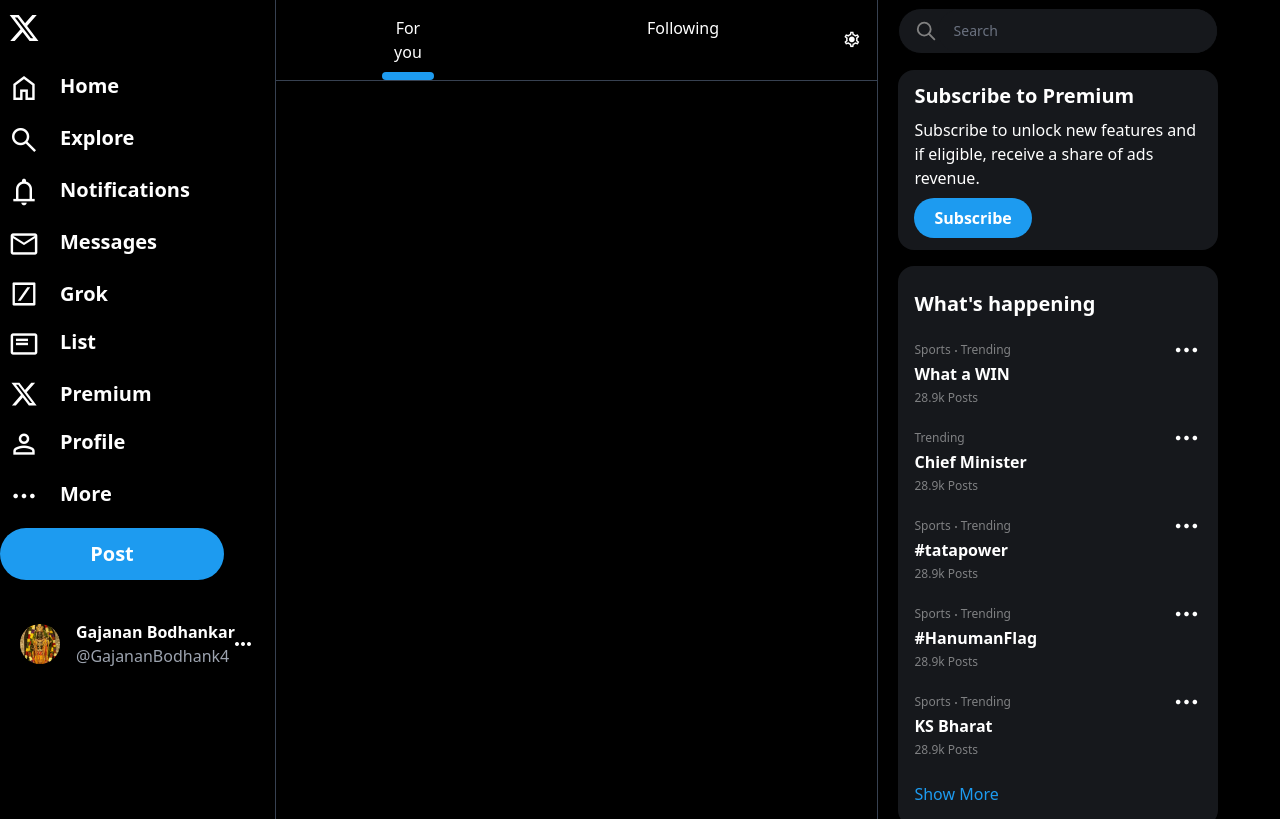
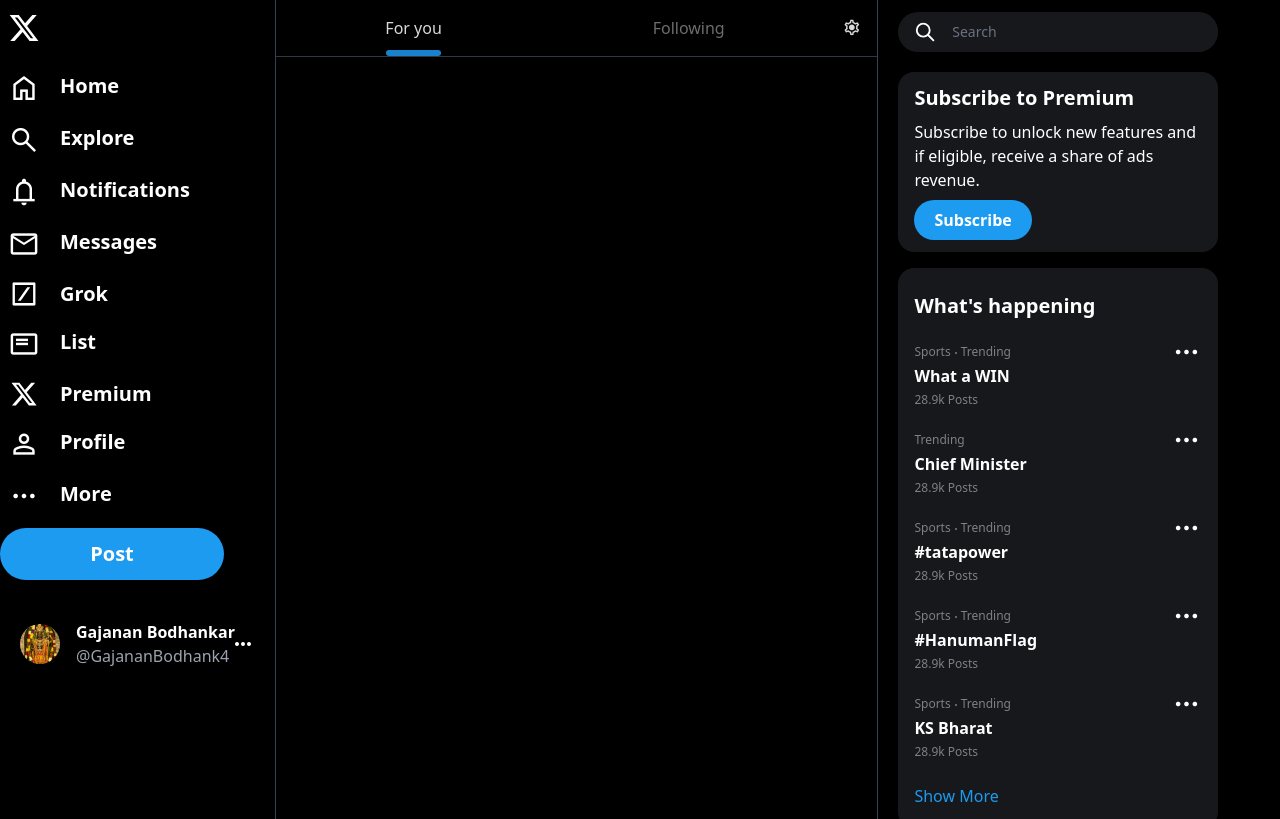
Before and after one commit to GajananBodhankar/TailwindCSS, a website: page index.html in a window 1280 px wide. Shown: the top 819 px of the page. Drawn offline with nearby package versions, Linux system fonts and the light colour scheme.

Commit message:
WOrked on sticky bar

```diff
--- a/index.html
+++ b/index.html
@@ -201,15 +201,17 @@
         </div>
       </div>
       <div class="second w-full border-gray-700 border-x-[0.1px] lg:mt-0 mt-12">
-        <div class="flex border-b-[0.1px] border-gray-700 justify-between">
         <div
-            class="px-[6.7rem] text-center hover:bg-right-hover py-4 underBlue relative"
+          class="flex border-b-[0.1px] border-gray-700 justify-between sticky top-0 bg-black opacity-85"
+        >
+          <div
+            class="w-[47%] text-center hover:bg-right-hover py-4 underBlue relative"
             id="foryou"
           >
             For you
           </div>
           <div
-            class="px-[6.7rem] text-center hover:bg-right-hover py-4 relative"
+            class="w-[47%] text-center hover:bg-right-hover py-4 relative opacity-50"
             id="following"
           >
             Following
@@ -223,13 +225,16 @@
             </span>
           </div>
         </div>
+
       </div>
       <div class="third w-4/6 hidden lg:block">
-        <div class="ml-5 mt-2 w-80 space-y-4">
+        <div class="ml-5 w-80 space-y-4">
+          <div
+            class="sticky top-0 pt-3 w-full opacity-100 z-10 bg-black pb-1"
+          >
             <div
               id="one"
-            class="bg-right-main inline-flex justify-start rounded-full w-full pl-4"
-            style="border: 1px solid black"
+              class="inline-flex justify-start rounded-full w-full pl-4 h-10 bg-right-main "
             >
               <svg
                 fill="none"
@@ -243,14 +248,14 @@
                 <path
                   d="M21 21l-6-6m2-5a7 7 0 11-14 0 7 7 0 0114 0z"
                   id="searchIcon"
-                style="color: grey"
                 ></path>
               </svg>
               <input
                 type="text"
-              class="py-3 text-sm placeholder:text-gray-500 w-full rounded-full pl-4 bg-right-main focus:outline-none"
+                class="py-3 text-sm placeholder:text-gray-500 w-full rounded-full bg-right-main pl-4 focus:outline-none"
                 placeholder="Search"
               />
+            </div>
           </div>
           <div class="bg-right-main py-3 px-4 rounded-2xl space-y-2">
             <div class="font-bold text-xl">Subscribe to Premium</div>
@@ -496,14 +501,18 @@
       foryou.addEventListener("click", () => {
         if (!foryou.classList.contains("underBlue")) {
           foryou.classList.add("underBlue");
+          foryou.classList.remove("opacity-50");
         }
         following.classList.remove("underBlue");
+        following.classList.add("opacity-50");
       });
       following.addEventListener("click", () => {
         if (!following.classList.contains("underBlue")) {
           following.classList.add("underBlue");
+          foryou.classList.add("opacity-50");
         }
         foryou.classList.remove("underBlue");
+        following.classList.remove("opacity-50");
       });
     </script>
   </body>
```
Also changed, not shown: src/output.css. Lines whose indentation alone changed are shown as unchanged.
